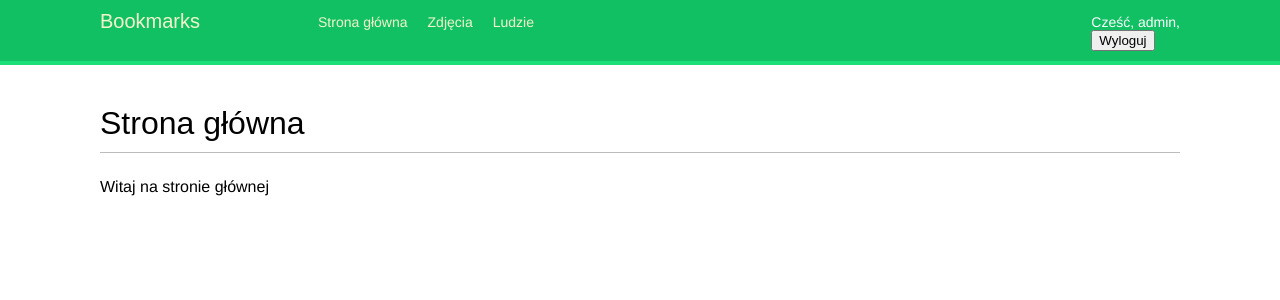
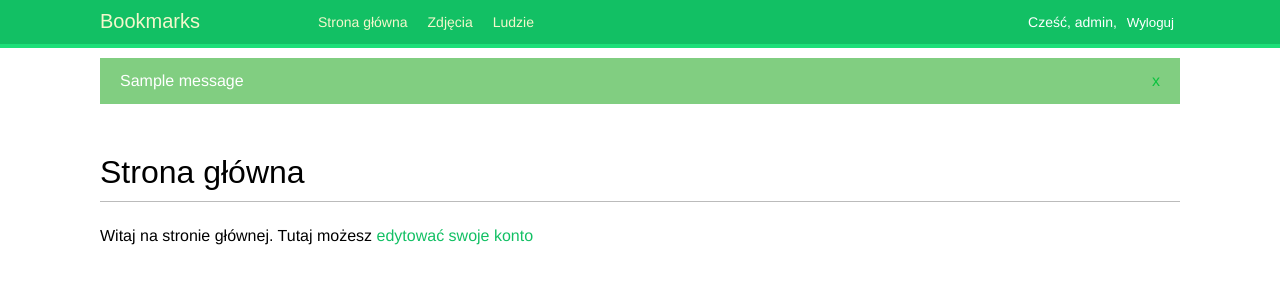
Before and after one commit to Mil-555/bookmarks-django, a Django app: page /account/ in a window 1280 px wide. Shown: the top 300 px of the page. Run offline with Django 5.2, Linux system fonts and the light colour scheme; a user stored in the database is signed in; one stand-in notice (Sample message) is shown; some web fonts are replaced.

Commit message:
Koniec aplikacji account

```diff
--- a/account/static/css/base.css
+++ b/account/static/css/base.css
@@ -275,3 +275,18 @@ img.user-detail {
     font-style:italic;
     color:#ccc;
 }
+
+.user form{
+    display: inline;
+}
+
+.user button{
+    color: inherit;
+    background-color: inherit;
+    border: none;
+    cursor: pointer;
+}
+
+.user button:hover{
+    background-color: rgba(255,255,255,0.4);
+}
--- a/account/templates/account/dashboard.html
+++ b/account/templates/account/dashboard.html
@@ -5,5 +5,5 @@
 
 {% block content %}
     <h1>Strona główna</h1>
-    <p>Witaj na stronie głównej</p>
+    <p>Witaj na stronie głównej. Tutaj możesz <a href="{% url "edit" %}">edytować swoje konto</a></p>
 {% endblock %}
--- a/account/templates/base.html
+++ b/account/templates/base.html
@@ -36,6 +36,18 @@
         {% endif %}
     </span>
 </header>
+
+{% if messages %}
+    <ul class="messages">
+    {% for message in messages %}
+        <li class="{{ message.tags }}">
+            {{ message|safe }}
+        <a href="." class="close">x</a>
+        </li>
+    {% endfor %}
+    </ul>
+{% endif %}
+
 <main id="content">
     {% block content %}
     {% endblock %}
--- a/account/views.py
+++ b/account/views.py
@@ -1,7 +1,8 @@
+from django.contrib import messages
 from django.contrib.auth import authenticate, login
 from django.contrib.auth.decorators import login_required
 from django.http import HttpResponse
-from django.shortcuts import render
+from django.shortcuts import render, redirect
 
 from account.forms import LoginForm, UserRegistrationForm, UserEditForm, ProfileEditForm
 from account.models import Profile
@@ -49,7 +50,16 @@ def register(request):
 @login_required
 def edit(request):
     if request.method == 'POST':
-        pass
+        user_form = UserEditForm(instance=request.user, data=request.POST)
+        profile_form = ProfileEditForm(instance=request.user.profile, data=request.POST, files=request.FILES)
+
+        if user_form.is_valid() and profile_form.is_valid():
+            user_form.save()
+            profile_form.save()
+            messages.success(request, 'Profil został zaktualizowany')
+            return redirect('dashboard')
+        else:
+            messages.error(request, "Wystąpił błąd w formularzu")
     else:
         user_form = UserEditForm(instance=request.user)
         profile_form = ProfileEditForm(instance=request.user.profile)
```
Also changed, not shown: account/migrations/0001_initial.py (added), db.sqlite3, media/users/2024/11/07/magicstudio-art1.jpg (added).
